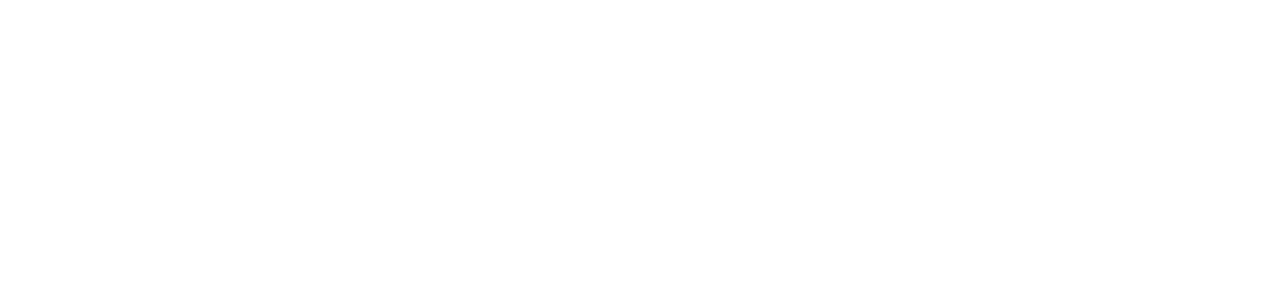
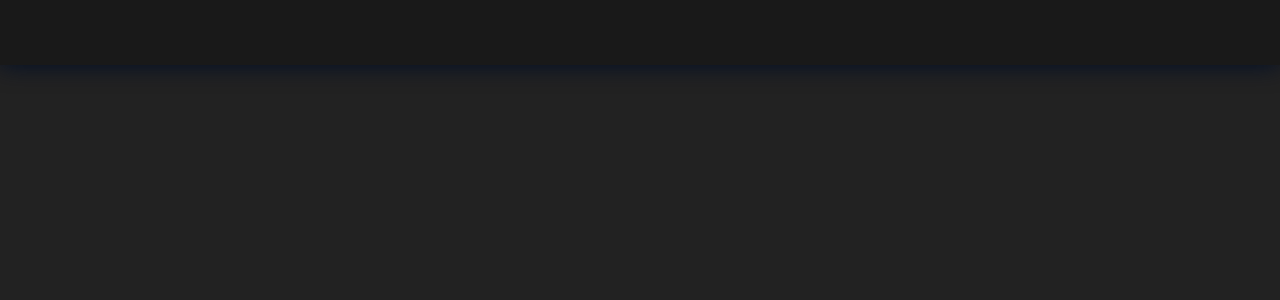
Before and after one commit to Holder-hash/react-calculator, a React (Create React App) app: page / in a window 1280 px wide. Shown: the top 300 px of the page. Built offline with nearby package versions, Linux system fonts and the light colour scheme.

Commit message:
color pallete

```diff
--- a/src/App.js
+++ b/src/App.js
@@ -1,9 +1,10 @@
 import './App.css';
+import Header from './components/header/Header';
 
 function App() {
   return (
     <div className="App">
-
+      <Header />
     </div>
   );
 }
--- /dev/null
+++ b/src/components/header/Header.css
@@ -0,0 +1,6 @@
+header {
+  width: 100%;
+  height: 65px;
+  background-color: rgb(25, 25, 25);
+  box-shadow: 0 0 25px rgb(1, 14, 39);
+}/*# sourceMappingURL=Header.css.map */
--- /dev/null
+++ b/src/components/header/Header.jsx
@@ -0,0 +1,11 @@
+import './Header.css';
+
+const Header = () => {
+    return (
+        <header>
+
+        </header>
+    )
+}
+
+export default Header;
--- /dev/null
+++ b/src/components/header/Header.scss
@@ -0,0 +1,9 @@
+$body-color_dark: rgb(25, 25, 25);
+$outline-color: rgb(1, 14, 39);
+
+header {
+    width: 100%;
+    height: 65px;
+    background-color: $body-color_dark;
+    box-shadow: 0 0 25px $outline-color;
+}
--- a/src/index.css
+++ b/src/index.css
@@ -5,6 +5,7 @@ body {
     sans-serif;
   -webkit-font-smoothing: antialiased;
   -moz-osx-font-smoothing: grayscale;
+  background-color: rgb(34, 34, 34);
 }
 
 code {
```
Also changed, not shown: 1 other file (tests, documents, lock files or other folders).
